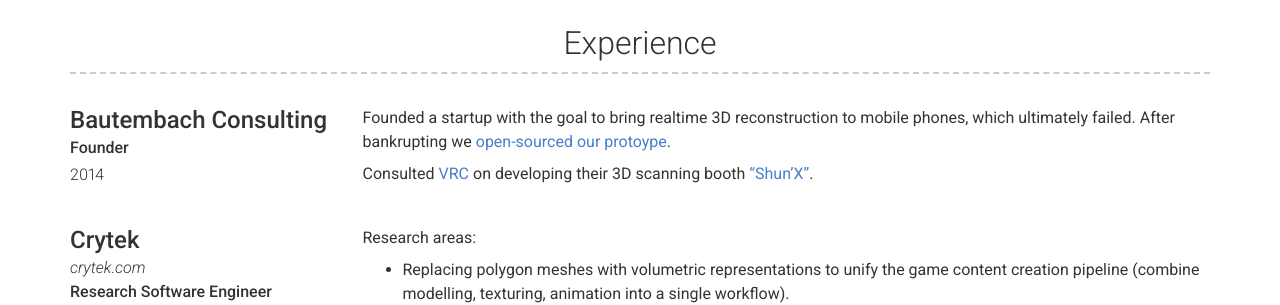
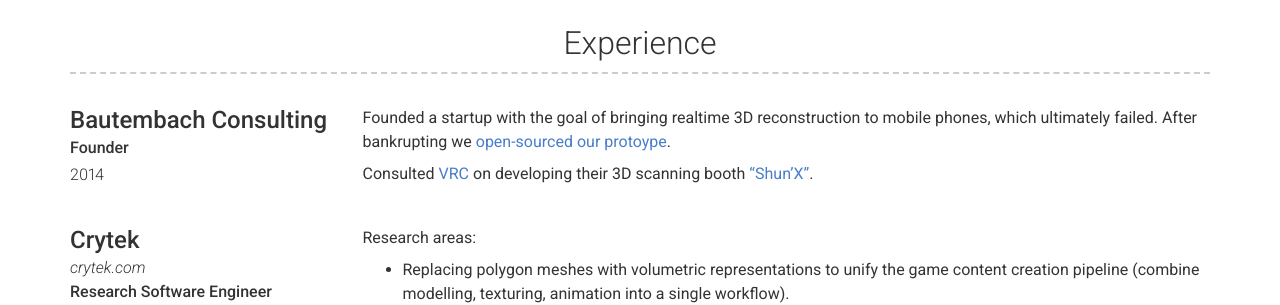
Before and after one commit to denniskb/denniskb.github.io, a Jekyll site: the page built from index.md, in a window 1280 px wide and 900 px high, scrolled down 5436 px. Shown: the part 152-457 px from the top of the window. Built offline with Jekyll 4.4.1, drawn with Linux system fonts in a browser that asks for light colours; nearby versions of some CDN libraries.

Commit message:
Spelling

```diff
--- a/_data/experience.yml
+++ b/_data/experience.yml
@@ -13,7 +13,7 @@
   job_title: Founder
   dates: 2014
   description: | # this will include new lines to allow paragraphs
-    Founded a startup with the goal to bring realtime 3D reconstruction to mobile phones, which ultimately failed. After bankrupting we [open-sourced our protoype](https://github.com/denniskb/merge_fusion).
+    Founded a startup with the goal of bringing realtime 3D reconstruction to mobile phones, which ultimately failed. After bankrupting we [open-sourced our protoype](https://github.com/denniskb/merge_fusion).
 
     Consulted [VRC](https://www.vrcjp.com/en/index.html) on developing their 3D scanning booth ["Shun'X"](https://www.engadget.com/2016-10-05-vrc-shunx-full-body-3d-scanner.html?guccounter=1&guce_referrer=aHR0cHM6Ly93d3cuZ29vZ2xlLmNvbS8&guce_referrer_sig=AQAAAFzpJO6qgW2ArHRT8Y5aNjg3rIvka-SjbkDx80K9YxsZOb_-J_wispk1caYc4Xv5iX8GndOueYNK2M0trKF6vnSFqrt2GlDQj8grGzUtez3-eq29vLcfnOBlqXVnYUtMGZ3u3GZNfIeAnTtasHioQUSBcB64M5neQtrC_Tu9i6gQ).
 
```
